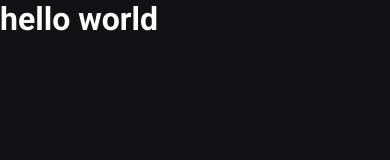
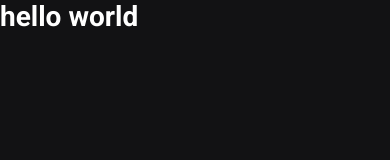
Before and after one commit to ponqueli/ignews, a Next.js app: page / in a window 390 px wide. Shown: the top 160 px of the page. Built offline with nearby package versions, Linux system fonts and the light colour scheme.

Commit message:
adjusting media query

```diff
--- a/src/styles/global.scss
+++ b/src/styles/global.scss
@@ -13,6 +13,18 @@
 
   --cyan-500: #61DAFB;
   --yellow-500: #EBA417;
+}
+
+@media (max-width: 1080px) {
+  html {
+    font-size: 93.75%; //15px
+  }
+}
+
+@media (max-width: 720px) {
+  html {
+    font-size: 87.5%; //14px
+  }
 }
 
 body {
```
